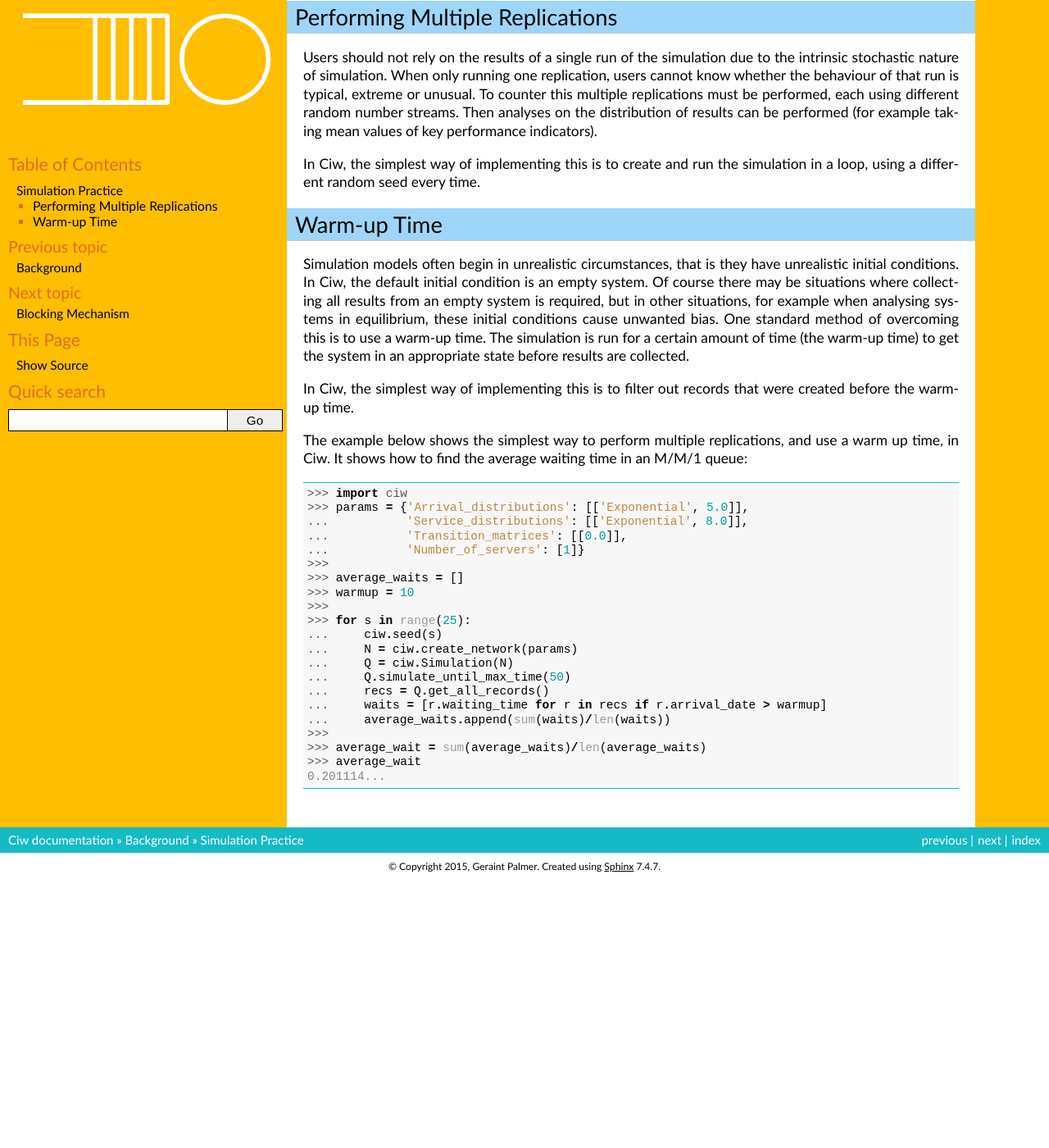
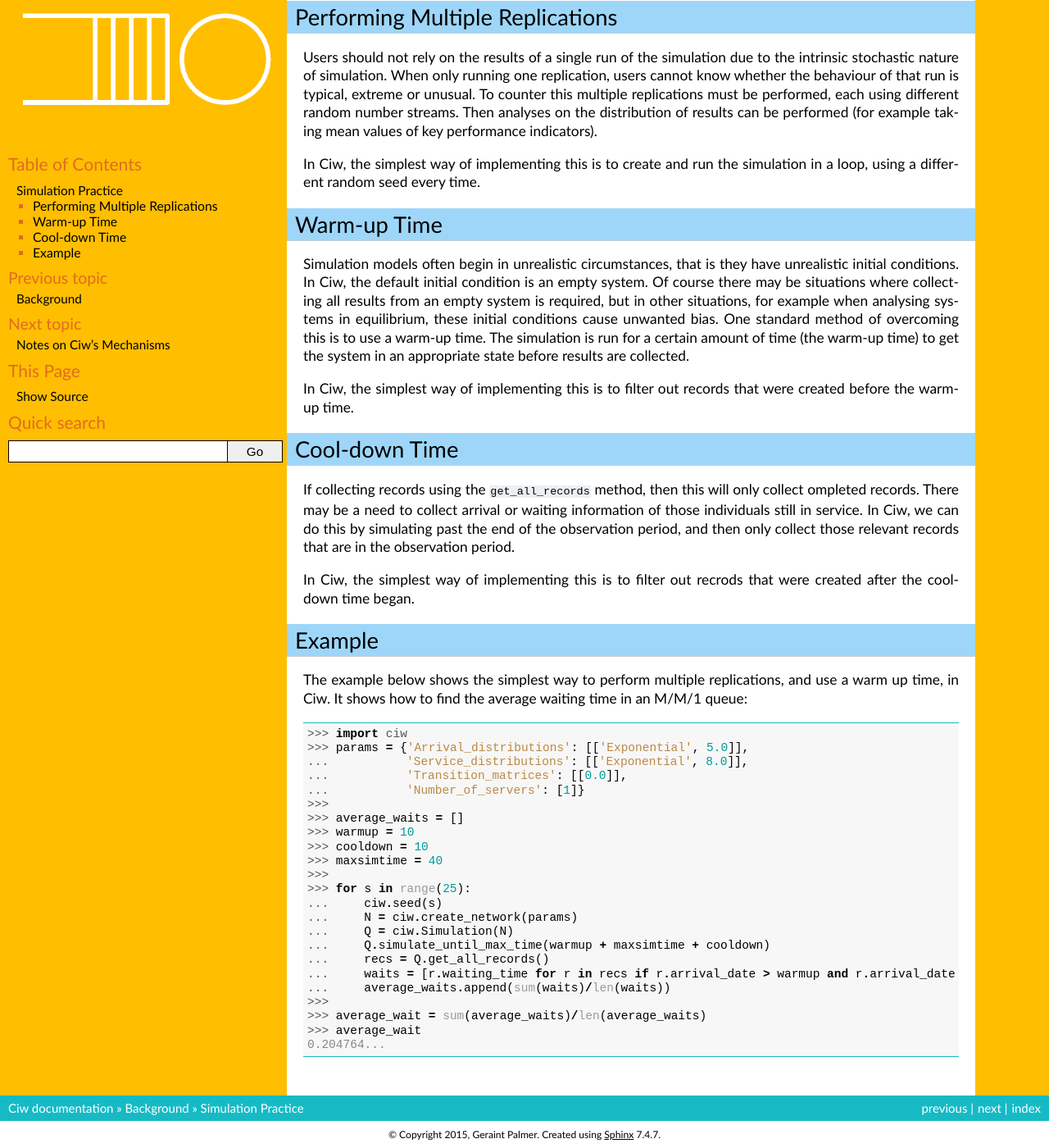
Before and after one commit to CiwPython/Ciw, a Sphinx documentation site: the page built from docs/Background/simulationpractice.rst, in a window 1280 px wide and 1400 px high, scrolled down 204 px. Shown: the whole window at 82% size. Built offline with Sphinx 7.4.7, drawn with Linux system fonts in a browser that asks for light colours; before the commit the page ends 1277 px from its top, so only the background shows below that.

Commit message:
Fill out backgroun information

```diff
--- a/docs/Background/blocking.rst
+++ /dev/null
@@ -1,5 +0,0 @@
-.. _blocking-mechanism:
-
-==================
-Blocking Mechanism
-==================
--- a/docs/Background/index.rst
+++ b/docs/Background/index.rst
@@ -7,7 +7,6 @@ Contents:
    :maxdepth: 2
 
    simulationpractice.rst
-   blocking.rst
-   threephase.rst
+   mechanisms.rst
    codestructure.rst
    other.rst
--- a/docs/Background/other.rst
+++ b/docs/Background/other.rst
@@ -9,3 +9,5 @@ Ciw is just one way in which simulations of queueing networks can be carried out
 - `SimPy <https://simpy.readthedocs.org/en/latest/>`_.
 - `SIMUL8 <http://www.simul8.com/>`_.
 - `AnyLogic <http://www.anylogic.com>`_.
+- `Khronos <http://khronos-des.sourceforge.net/>`_.
+- `NetSim <http://www.boson.com/netsim-cisco-network-simulator>`_.
--- a/docs/Background/simulationpractice.rst
+++ b/docs/Background/simulationpractice.rst
@@ -22,6 +22,22 @@ Simulation models often begin in unrealistic circumstances, that is they have un
 
 In Ciw, the simplest way of implementing this is to filter out records that were created before the warm-up time.
 
+
+--------------
+Cool-down Time
+--------------
+
+If collecting records using the :code:`get_all_records` method, then this will only collect ompleted records. There may be a need to collect arrival or waiting information of those individuals still in service. In Ciw, we can do this by simulating past the end of the observation period, and then only collect those relevant records that are in the observation period.
+
+In Ciw, the simplest way of implementing this is to filter out recrods that were created after the cool-down time began.
+
+
+
+-------
+Example
+-------
+
+
 The example below shows the simplest way to perform multiple replications, and use a warm up time, in Ciw. It shows how to find the average waiting time in an M/M/1 queue::
 
     >>> import ciw
@@ -32,16 +48,18 @@ The example below shows the simplest way to perform multiple replications, and u
     >>>
     >>> average_waits = []
     >>> warmup = 10
+    >>> cooldown = 10
+    >>> maxsimtime = 40
     >>>
     >>> for s in range(25):
     ...     ciw.seed(s)
     ...     N = ciw.create_network(params)
     ...     Q = ciw.Simulation(N)
-    ...     Q.simulate_until_max_time(50)
+    ...     Q.simulate_until_max_time(warmup + maxsimtime + cooldown)
     ...     recs = Q.get_all_records()
-    ...     waits = [r.waiting_time for r in recs if r.arrival_date > warmup]
+    ...     waits = [r.waiting_time for r in recs if r.arrival_date > warmup and r.arrival_date < warmup + maxsimtime]
     ...     average_waits.append(sum(waits)/len(waits))
     >>>
     >>> average_wait = sum(average_waits)/len(average_waits)
     >>> average_wait
-    0.201114...
+    0.204764...
--- a/docs/Reference/features.rst
+++ b/docs/Reference/features.rst
@@ -14,7 +14,7 @@ List of Features
  - :ref:`Empirical distributions <empirical_dist>`
  - :ref:`User defined distributions <own_functions>`
  - :ref:`Time dependent distributions <time_dependent>`
- - :ref:`Blocking <blocking-mechanism>`
+ - :ref:`Blocking <ciw-mechanisms>`
  - :ref:`Priority classes <priority-custs>`
  - :ref:`Dynamic customer classes <dynamic-classes>`
  - :ref:`Baulking <baulking-functions>`
--- a/docs/Tutorial-II/tutorial_vi.rst
+++ b/docs/Tutorial-II/tutorial_vi.rst
@@ -4,7 +4,7 @@
 Tutorial VI: Restricted Networks
 ================================
 
-Imagine a manufacturing plant that produces stools. Every 4 seconds a seat arrives on a conveyor-belt. The belt contains three workstations. At the each workstation a leg is connected. Connecting a leg takes a random amount of time between 3 seconds and 5 seconds. Between workstations (and before the first workstation) the conveyor-belt is only long enough to hold 3 stools. If the belt before the first workstation is full then new stools fall to the floor and break. If a stool finishes 'service' at a workstation, but there is no space on the conveyor-belt, that stool must remain at the workstation until room becomes available on the conveyor-belt. While this blockage happens, that workstation cannot begin assembling any more stools. (Full details on blocking available :ref:`here <blocking-mechanism>`.)
+Imagine a manufacturing plant that produces stools. Every 4 seconds a seat arrives on a conveyor-belt. The belt contains three workstations. At the each workstation a leg is connected. Connecting a leg takes a random amount of time between 3 seconds and 5 seconds. Between workstations (and before the first workstation) the conveyor-belt is only long enough to hold 3 stools. If the belt before the first workstation is full then new stools fall to the floor and break. If a stool finishes 'service' at a workstation, but there is no space on the conveyor-belt, that stool must remain at the workstation until room becomes available on the conveyor-belt. While this blockage happens, that workstation cannot begin assembling any more stools. (Full details on blocking available :ref:`here <ciw-mechanisms>`.)
 
 Each broken stool costs the factory 10p in wasted wood. We wish to know how many stools will fall to the floor and break per hour of operation, and this the average cost per hour. First let's define the parameters dictionary. A restricted network such as this nearly the same parameters dictionary as an unrestricted network, but we now include the dictionary key :code:`Queue_capacities`::
 
```
Also changed, not shown: docs/Background/mechanisms.rst (added, +44 -0 lines), docs/Background/threephase.rst (deleted, +0 -13 lines), docs/_static/3phaseapproach.svg (deleted).
